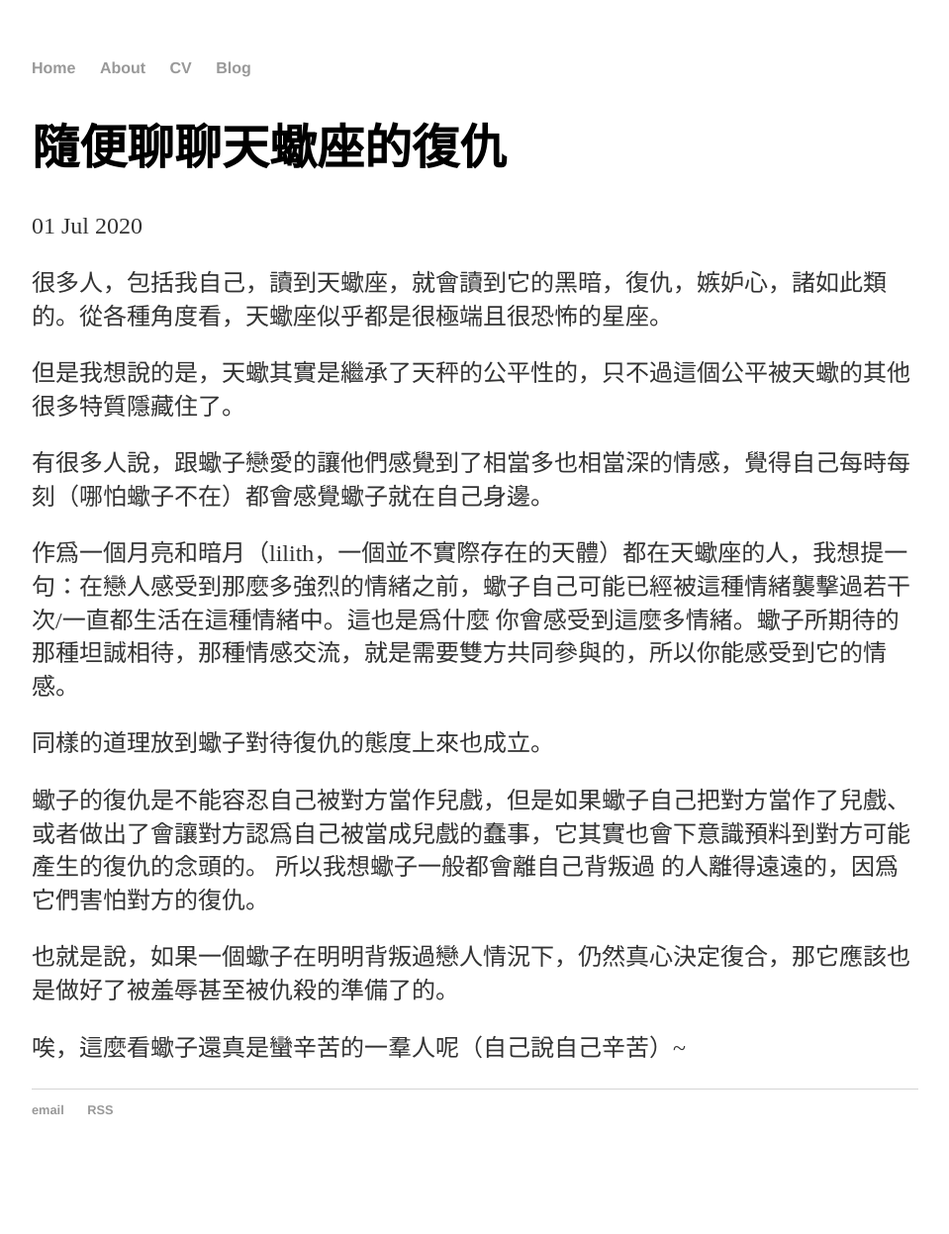
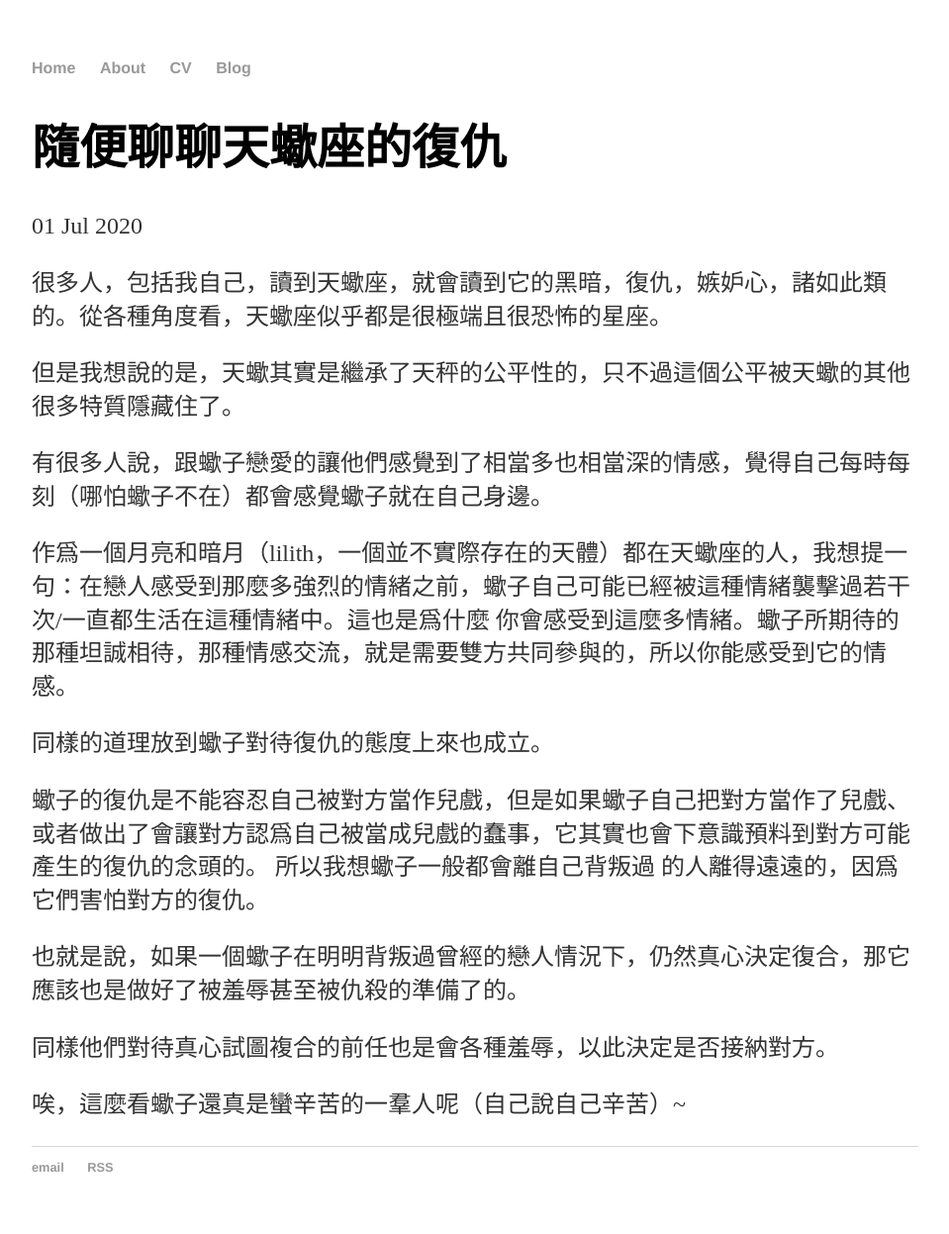
Before and after one commit to Ekove/ekove.github.io, a Jekyll site: the page built from _posts/2020-7-1-scorpio.md, in a window 1280 px wide. Shown: the whole page at 99% size, without its empty margins (160-1119 px from the left). Built offline with Jekyll 4.4.1, drawn with Linux system fonts in a browser that asks for light colours; before the commit the page ends 1189 px from its top, so only the background shows below that.

Commit message:
Update 2020-7-1-scorpio.md

```diff
--- a/_posts/2020-7-1-scorpio.md
+++ b/_posts/2020-7-1-scorpio.md
@@ -19,6 +19,8 @@ date: 2020-07-01
 所以我想蠍子一般都會離自己背叛過
 的人離得遠遠的，因爲它們害怕對方的復仇。
 
-也就是說，如果一個蠍子在明明背叛過戀人情況下，仍然真心決定復合，那它應該也是做好了被羞辱甚至被仇殺的準備了的。
+也就是說，如果一個蠍子在明明背叛過曾經的戀人情況下，仍然真心決定復合，那它應該也是做好了被羞辱甚至被仇殺的準備了的。
+
+同樣他們對待真心試圖複合的前任也是會各種羞辱，以此決定是否接納對方。
 
 唉，這麼看蠍子還真是蠻辛苦的一羣人呢（自己說自己辛苦）~
```
